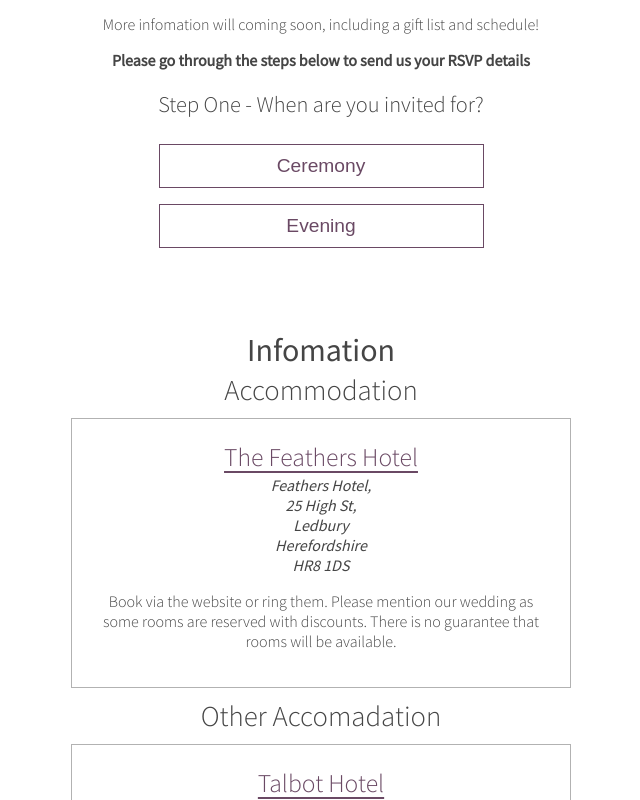
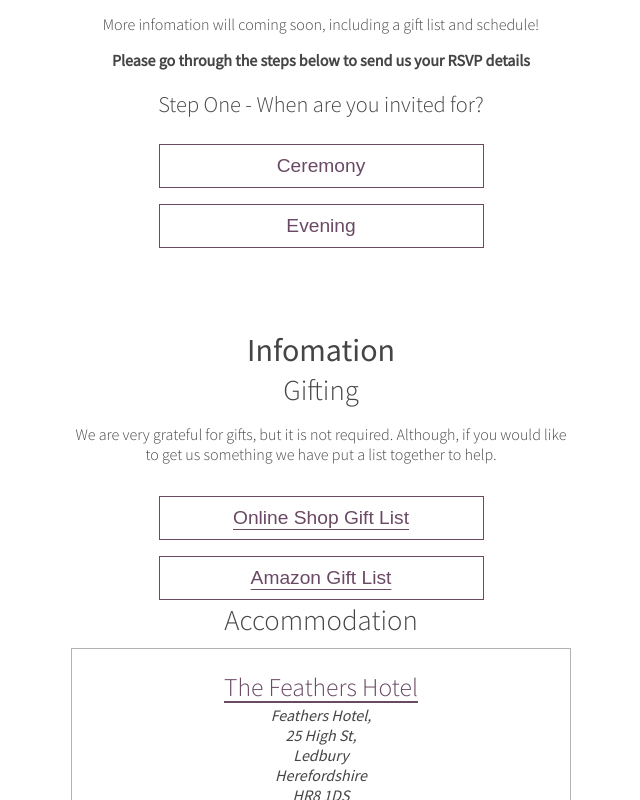
Before and after one commit to DannnB/weddingorama, a Vue app: page / in a window 1280 px wide. Shown: the part 394-1194 px from the top of the page, without its empty margins (319-959 px from the left). Built offline with nearby package versions, Linux system fonts and the light colour scheme.

Commit message:
add gift button

```diff
--- a/src/components/Location.vue
+++ b/src/components/Location.vue
@@ -1,6 +1,10 @@
 <template>
     <section class="location container">
         <h1>Infomation</h1>
+        <h2>Gifting</h2>
+        <p>We are very grateful for gifts, but it is not required. Although, if you would like to get us something we have put a list together to help.</p>
+        <button class="btn"><a href="https://www.marriagegiftlist.com/EK6284?fbclid=IwAR1zAeEkor9FnGkNCKFCTb8bnBXrC23-c6Z_H35RlLHkjRmZFP_4yvovuCs" target="_blank">Online Shop Gift List</a></button>
+        <button class="btn"><a href="https://www.amazon.co.uk/hz/wishlist/ls/18ANE27E2C3HA?ref_=wl_share" target="_blank">Amazon Gift List</a></button>
         <h2>Accommodation</h2>
         <article>
             <h3><a href="https://www.feathersledbury.co.uk/" target="_blank">The Feathers Hotel</a></h3>
```
